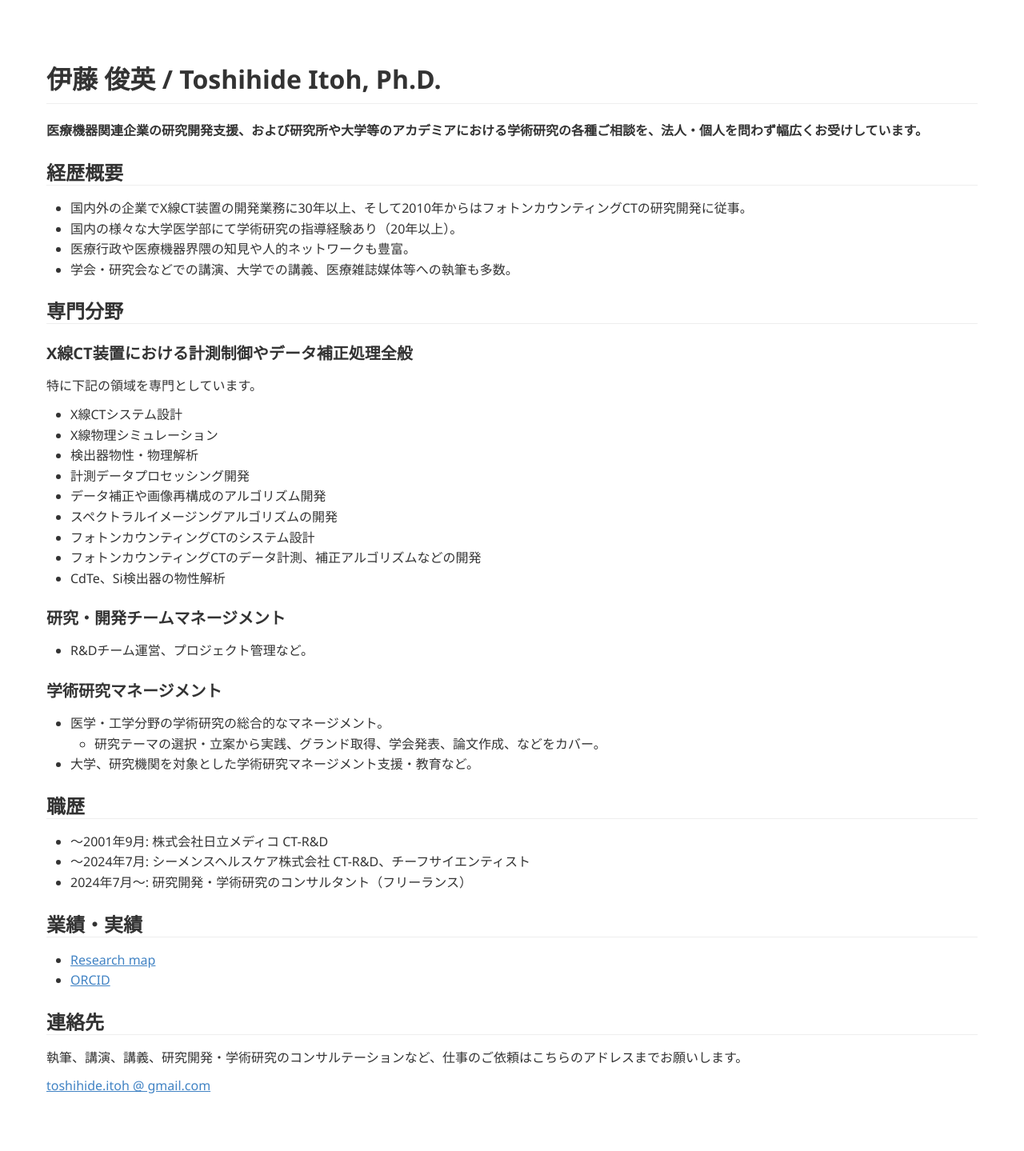
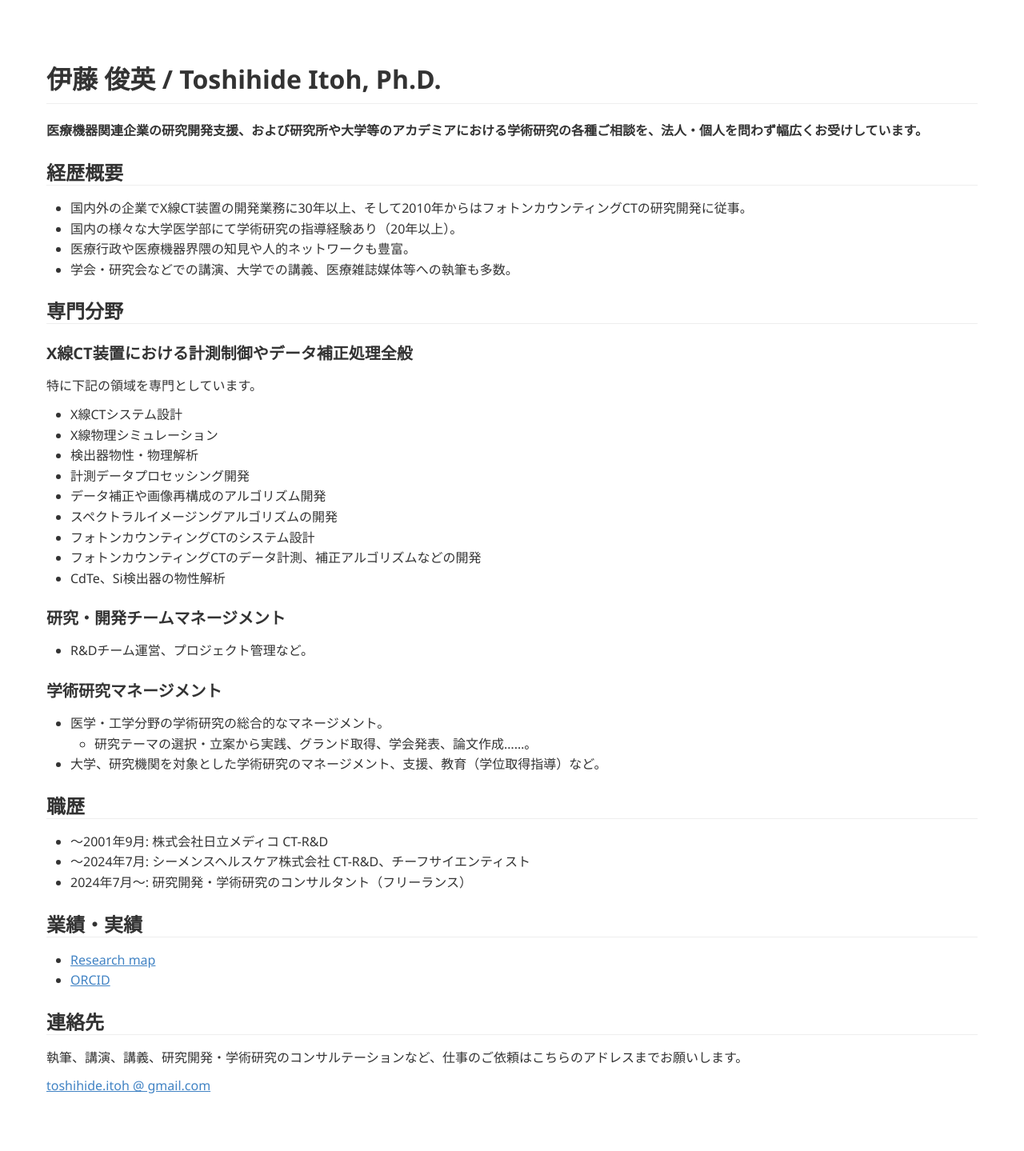
Before and after one commit to tnitoh/tnitoh.github.io, a Jekyll site: the page built from index.md, in a window 1280 px wide. Shown: the whole page at 80% size. Built offline with Jekyll 4.4.1, drawn with Linux system fonts in a browser that asks for light colours; Markdown is read by kramdown in place of the engine named in the settings.

Commit message:
Update index.md

```diff
--- a/index.md
+++ b/index.md
@@ -34,8 +34,8 @@ title: Toshihide Itoh
 
 ### 学術研究マネージメント
 - 医学・工学分野の学術研究の総合的なマネージメント。
-  - 研究テーマの選択・立案から実践、グランド取得、学会発表、論文作成、などをカバー。
-- 大学、研究機関を対象とした学術研究マネージメント支援・教育など。
+  - 研究テーマの選択・立案から実践、グランド取得、学会発表、論文作成……。
+- 大学、研究機関を対象とした学術研究のマネージメント、支援、教育（学位取得指導）など。
 
 
 ## 職歴
```
